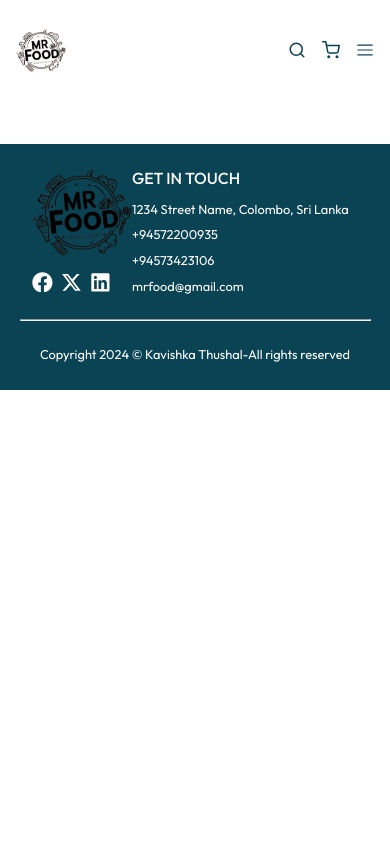
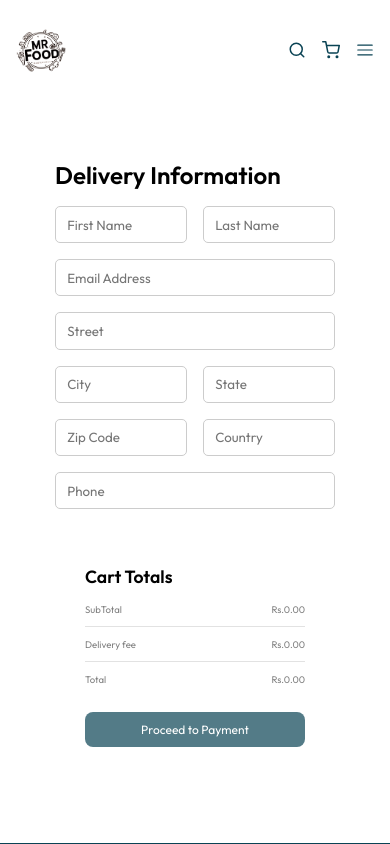
Before and after one commit to KavishkaThushal/Mr-Food, a React (Vite) app in the folder frontend/: page /order in a window 390 px wide. Shown: the top 844 px of the page. Built offline with nearby package versions, Linux system fonts and the light colour scheme.

Commit message:
order screen done

```diff
--- a/frontend/src/App.jsx
+++ b/frontend/src/App.jsx
@@ -6,6 +6,7 @@ import Footer from './components/Footer/Footer'
 import { useState } from 'react'
 import SignPopUp from './components/SignPopUp/SignPopUp'
 import Cart from './pages/Cart/Cart'
+import Order from './pages/Order/Order'
 function App() {
   const [signPopUp,setSignPopUp] = useState(false)
   console.log(signPopUp);
@@ -18,6 +19,7 @@ function App() {
       <Routes>
         <Route path="/" element={<Home/>} />
         <Route path="/cart" element={<Cart/>} />
+        <Route path="/order" element={<Order/>} />
       </Routes>
       <Footer />
     </BrowserRouter>
--- a/frontend/src/components/Navbar/Navbar.css
+++ b/frontend/src/components/Navbar/Navbar.css
@@ -16,12 +16,12 @@
 }
 .notification-dot{
     position: absolute;
-    width: 5px;
-    height: 5px;
-    border-radius: 50%;
+    width: 8px;
+    height: 8px;
+    border-radius:4rem;
     background-color: red;
     top: 30%;
-    right: 10%;
+    right: 9.5%;
 }
 
 .nav-menu{
@@ -105,6 +105,35 @@
     font-size: 15px;
     transition: all 0.3s ease-in-out;
 }
+@media screen and (max-width:1075px) {
+    .notification-dot{
+
+        top: 30%;
+        right: 12%;
+    }
+}
+@media screen and (max-width:1013px) {
+    .notification-dot{
+
+        top: 30%;
+        right: 12.5%;
+    }
+}
+@media screen and (max-width:955px) {
+    .notification-dot{
+
+        top: 30%;
+        right: 13%;
+    }
+}
+@media screen and (max-width:811px) {
+    .notification-dot{
+
+        top: 30%;
+        right: 16%;
+    }
+}
+
 @media screen and (max-width: 768px){
     .logo{
         width: 60px;
@@ -123,7 +152,20 @@
     .nav-bar{
         justify-content: space-between;
     }
+    .notification-dot{
 
+        top: 29%;
+        right: 6%;
+    }
+
+}
+
+@media screen and (max-width:600px){
+    .notification-dot{
+
+        top: 29%;
+        right: 7%;
+    }
 }
 
 @media screen and (max-width: 430px){
@@ -131,4 +173,18 @@
         width: 50px;
 
     }
+    .notification-dot{
+
+        top: 28%;
+        right: 9.5%;
+    }
 }
+
+@media screen and (max-width: 335px){
+    .notification-dot{
+
+        top: 28%;
+        right: 12%;
+    }
+
+}
--- a/frontend/src/context/storeContext.jsx
+++ b/frontend/src/context/storeContext.jsx
@@ -17,16 +17,28 @@ const [cardItems, setCardItems] = useState({})
 const removeFromCart = (itmeId) => {
     setCardItems(prev=>({...prev,[itmeId]:prev[itmeId]-1}))
 }
+const getTotalAmount=()=>{
+    let total=0;
+    for(const cartItem in cardItems){
+        if(cardItems[cartItem]>0){
+            const item=foodList.find((item)=>item._id===cartItem)
+            total+=item.price*cardItems[cartItem]
+        }
+    }
+    return total;
+}
 
     const contextValue = {
         foodList,
         cardItems,
         addToCart,
-        removeFromCart
+        removeFromCart,
+        getTotalAmount
     }
 
     useEffect(() => {
         console.log(cardItems);
+
     }, [cardItems])
     return (
         <StoreContext.Provider value={contextValue}>
--- a/frontend/src/pages/Cart/Cart.css
+++ b/frontend/src/pages/Cart/Cart.css
@@ -51,3 +51,156 @@
 .cart-content .item-remover:hover{
     color: #f75f5f;
 }
+
+.cart-bottom{
+    display: flex;
+    justify-content: start;
+    margin-top: 2rem;
+    padding: 1rem;
+    width: 50%;
+
+
+}
+
+.cart-bottom .cart-total{
+    display: flex;
+    flex-direction: column;
+    gap: .9rem;
+    width: 100%;
+}
+
+.cart-total h3{
+    font-size: 1.2rem;
+    font-weight: 800;
+}
+.cart-total .cart-content{
+    display: flex;
+    gap: .7rem;
+    flex-direction: column;
+}
+.cart-total .cart-content .cart-total-details{
+   display: flex;
+   width: 100%;
+   flex-direction: row;
+   justify-content: space-between;
+}
+.cart-content hr{
+    height: 1px;
+    width: 100%;
+    background: #e2e2e2;
+    border: none;
+}
+.cart-content .cart-checkout{
+    display: flex;
+    justify-content: center;
+    align-items: center;
+    width: 100%;
+    border: none;
+    padding: 10px 25px;
+    border-radius: 8px;
+    cursor: pointer;
+    font-size: 15px;
+    transition: all 0.3s ease-in-out;
+    text-align: center;
+    outline: none;
+    border: none;
+    background-color: rgba(10, 67, 84,0.7);
+    color: white;
+    margin-top: 1rem;
+
+}
+.cart-content .cart-checkout:hover{
+    background-color: rgba(10, 67, 84,0.9);
+    transform: scale(1.05);
+}
+
+@media screen and (max-width: 665px) {
+    .cart-section .cart-title{
+
+        gap: 1rem;
+        row-gap: 1rem;
+        font-size: .7rem;
+        font-weight: 400;
+        color: grey;
+        text-align: center;
+
+    }
+    .cart-content{
+
+        row-gap: 1rem;
+        font-size: .6rem;
+        font-weight: 400;
+        color: grey;
+        align-items: center;
+        text-align: center;
+
+    }
+    .cart-content .item-remover{
+        color: red;
+        cursor: pointer;
+        font-size: .9rem;
+
+    }
+    .cart-content .cart-checkout{
+
+
+        padding: 10px 20px;
+        font-size: 12px;
+
+    }
+
+    .cart-total h3{
+        font-size: 1rem;
+        font-weight: 800;
+    }
+}
+
+@media screen and (max-width:350px){
+    .cart-section{
+
+        width: 90%;
+
+    }
+
+    .cart-bottom{
+
+        width: 70%;
+
+
+    }
+}
+@media screen and (max-width:300px){
+    .cart-section{
+
+        width: 100%;
+        padding: 1rem;
+
+    }
+
+    .cart-bottom{
+
+        width: 70%;
+
+
+    }
+    .cart-section .cart-title{
+
+
+        font-size: .5rem;
+
+
+    }
+    .cart-content{
+
+        row-gap: 1rem;
+        font-size: .5rem;
+
+
+    }
+    .cart-content .item-remover{
+        color: red;
+        cursor: pointer;
+        font-size: .9rem;
+
+    }
+}
--- a/frontend/src/pages/Cart/Cart.jsx
+++ b/frontend/src/pages/Cart/Cart.jsx
@@ -3,8 +3,9 @@ import './Cart.css'
 import { StoreContext } from '../../context/storeContext'
 function Cart() {
 
-    const {cardItems,removeFromCart,foodList} =useContext(StoreContext)
 
+        const {cardItems,removeFromCart,foodList,getTotalAmount} =useContext(StoreContext)
+       const subTotal=getTotalAmount();
   return (
     <div className='cart-section'>
         <div className='cart-title'>
@@ -37,6 +38,32 @@ function Cart() {
             })
         }
 
+        <div className='cart-bottom'>
+            <div className='cart-total'>
+                <h3>Cart Totals</h3>
+                <div className='cart-content'>
+                    <span className='cart-total-details'>
+                        <p>SubTotal</p>
+                        <p>Rs.{subTotal}.00</p>
+                    </span>
+                    <hr/>
+                    <span className='cart-total-details'>
+                        <p>Delivery fee</p>
+                        <p>Rs.{0}.00</p>
+                    </span>
+                    <hr/>
+                    <span className='cart-total-details'>
+                        <p>Total</p>
+                        <p>Rs.{0}.00</p>
+                    </span>
+
+                    <button className='cart-checkout'>Checkout</button>
+                </div>
+            </div>
+
+
+
+        </div>
 
     </div>
   )
--- /dev/null
+++ b/frontend/src/pages/Order/Order.css
@@ -0,0 +1,164 @@
+.order-section{
+    display: flex;
+    flex-direction: row;
+    justify-content: space-between;
+    width: 80%;
+    margin: 5rem auto;
+}
+
+.order-section .order-details{
+    display: flex;
+    flex-direction: column;
+    gap: 1rem;
+}
+
+.order-section .order-details h3{
+    font-size: 1.5rem;
+    font-weight: 600;
+}
+
+.order-section .order-details .order-details-content{
+    display: flex;
+    flex-direction: column;
+    gap: 1rem;
+
+}
+
+.order-section .order-details .order-details-content span{
+    display: flex;
+    flex-direction: row;
+    justify-content: space-between;
+    gap: 1rem;
+}
+
+.order-section .order-details .order-details-content input{
+    width: 100%;
+    padding: .6rem .7rem;
+    border: 1px solid #ccc;
+    border-radius: 5px;
+    outline: none;
+}
+.order-total-details{
+    display: flex;
+    flex-direction: column;
+
+    margin-top: 2rem;
+    padding: 1rem;
+    width: 30%;
+
+}
+
+.order-total-details .cart-total{
+    display: flex;
+    flex-direction: column;
+
+    gap: .9rem;
+    width: 100%;
+}
+.order-total-details .cart-total h3{
+    font-size: 1.1rem;
+    font-weight: 600;
+}
+.order-total-details .cart-total .cart-content{
+    display: flex;
+    gap: .7rem;
+    flex-direction: column;
+}
+.order-total-details .cart-total .cart-content .cart-total-details{
+   display: flex;
+   width: 100%;
+   flex-direction: row;
+   justify-content: space-between;
+}
+.order-total-details .cart-total .cart-content hr{
+    height: 1px;
+    width: 100%;
+    background: #e2e2e2;
+    border: none;
+}
+
+@media screen and (max-width: 920px){
+    .order-section{
+        padding: 0 1rem;
+        gap: 2.5rem;
+        width: 100%;
+        margin: 5rem auto;
+    }
+
+    .order-total-details{
+
+        width: 40%;
+
+    }
+}
+
+@media screen and (max-width: 670px){
+    .order-section{
+        display: flex;
+        flex-direction: column;
+
+        width: 80%;
+        margin: 5rem auto;
+    }
+
+    .order-total-details{
+
+        width: 60%;
+        margin: auto;
+
+    }
+
+}
+@media screen and (max-width: 490px){
+    .order-section{
+        display: flex;
+        flex-direction: column;
+
+        width: 80%;
+        margin: 5rem auto;
+    }
+
+    .order-total-details{
+
+        width: 70%;
+        margin: auto;
+
+    }
+
+}
+
+@media screen and (max-width: 430px){
+    .order-section{
+        display: flex;
+        flex-direction: column;
+
+        width: 80%;
+        margin: 5rem auto;
+    }
+
+    .order-total-details{
+
+        width: 90%;
+        margin: auto;
+
+    }
+
+
+}
+@media screen and (max-width: 340px){
+    .order-section{
+        display: flex;
+        flex-direction: column;
+
+        width: 80%;
+        margin: 5rem auto;
+    }
+
+    .order-total-details{
+
+        width: 100%;
+        margin: auto;
+
+    }
+
+}
--- /dev/null
+++ b/frontend/src/pages/Order/Order.jsx
@@ -0,0 +1,60 @@
+import React from 'react'
+import './Order.css'
+function Order() {
+  return (
+    <div className='order-section'>
+        <div className='order-details'>
+            <h3>Delivery Information</h3>
+            <div className='order-details-content'>
+                <span>
+                    <input type='text' placeholder='First Name'/>
+                    <input type='text' placeholder='Last Name'/>
+                </span>
+                <input type='text' placeholder='Email Address'/>
+                <input type='text' placeholder='Street'/>
+                <span>
+                    <input type='text' placeholder='City'/>
+                    <input type='text' placeholder='State'/>
+                </span>
+                <span>
+                    <input type='text' placeholder='Zip Code'/>
+                    <input type='text' placeholder='Country'/>
+                </span>
+                <input type='text' placeholder='Phone '/>
+            </div>
+        </div>
+
+
+        <div className='order-total-details'>
+            <div className='cart-total'>
+                <h3>Cart Totals</h3>
+                <div className='cart-content'>
+                    <span className='cart-total-details'>
+                        <p>SubTotal</p>
+                        <p>Rs.{0}.00</p>
+                    </span>
+                    <hr/>
+                    <span className='cart-total-details'>
+                        <p>Delivery fee</p>
+                        <p>Rs.{0}.00</p>
+                    </span>
+                    <hr/>
+                    <span className='cart-total-details'>
+                        <p>Total</p>
+                        <p>Rs.{0}.00</p>
+                    </span>
+
+                    <button className='cart-checkout'>Proceed to Payment</button>
+                </div>
+            </div>
+
+
+
+        </div>
+
+    </div>
+
+  )
+}
+
+export default Order
```
